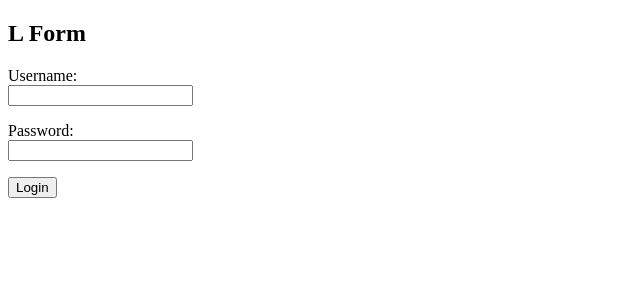
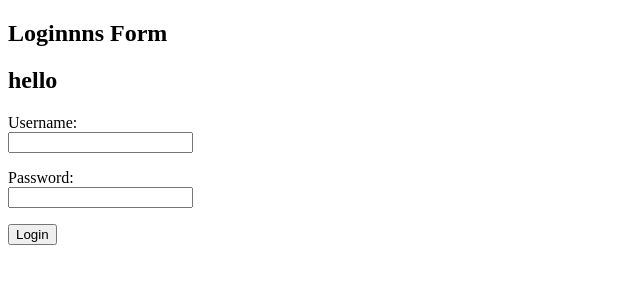
Before and after one commit to premsai33/first_repository, a plain HTML site: page index.html in a window 1280 px wide. Shown: the whole page, without its empty margins (0-640 px from the left). Drawn offline with Linux system fonts and the light colour scheme.

Commit message:
feat:new changes

```diff
--- a/index.html
+++ b/index.html
@@ -7,8 +7,8 @@
 </head>
 <body>
 
-    <h2>L Form</h2>
-
+    <h2>Loginnns Form</h2>
+    <h2>hello</h2>
     <form action="/login" method="post">
         <p>
             <label for="username">Username:</label><br>
```
